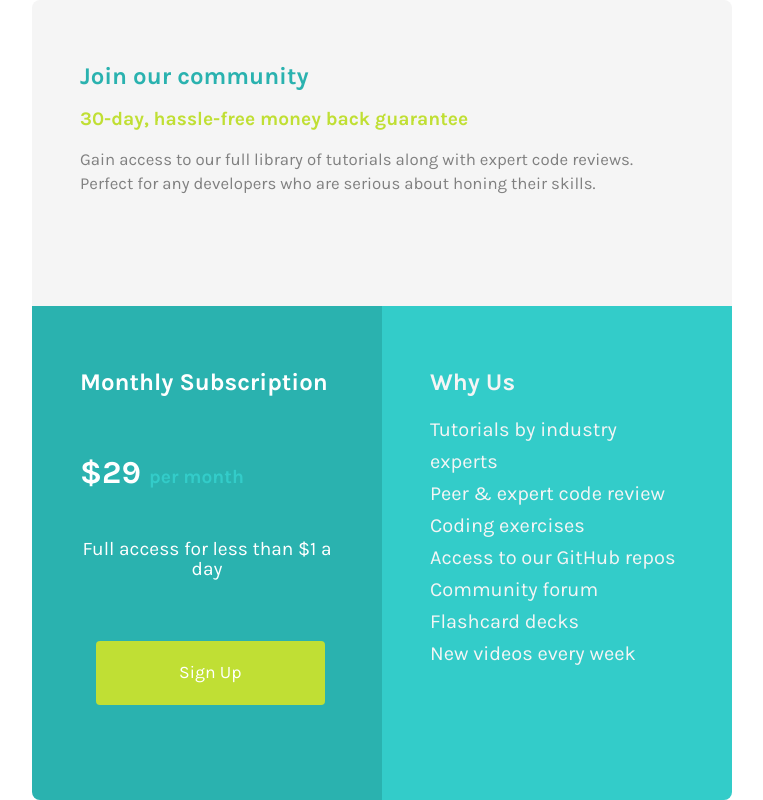
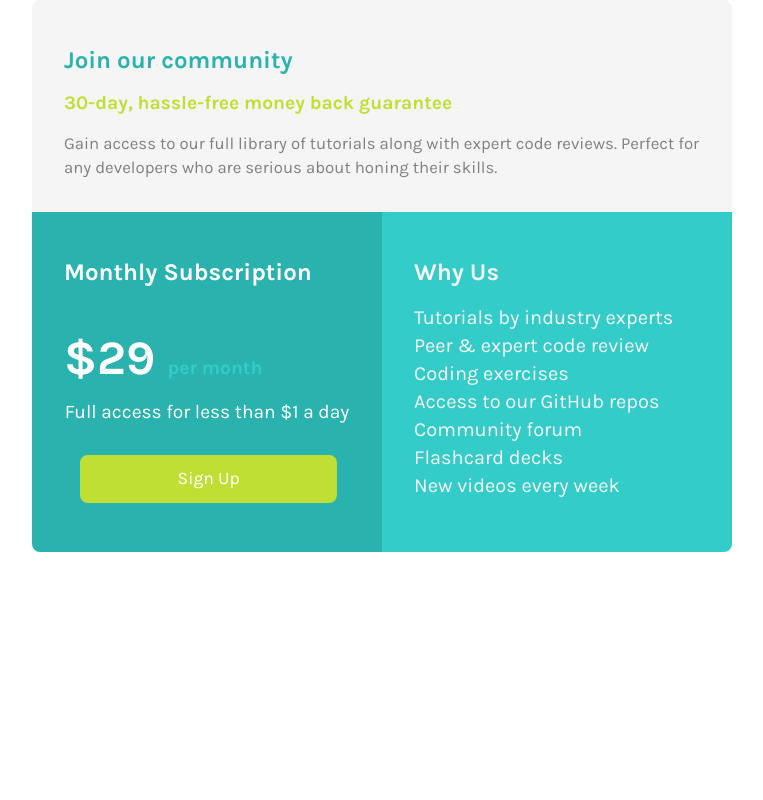
Before and after one commit to anusb412/single-price-grid-component-master, a plain HTML site: page index.html in a window 1280 px wide. Shown: the whole page, without its empty margins (258-1021 px from the left). Drawn offline with Linux system fonts and the light colour scheme.

Commit message:
8/13 10:12 am

```diff
--- a/index.html
+++ b/index.html
@@ -11,7 +11,8 @@
 
 </head>
 <body>
-  <div class="join section grid-col-span-2">
+  <main>
+    <div class="join section grid-col-span-2">
     <h1 class="join-title">Join our community</h1>
 
     <p class="moneyback">30-day, hassle-free money back guarantee</p>
@@ -46,6 +47,7 @@
    </div>
 
    </div>
+  </main>
 
 
 </body>
--- a/style.css
+++ b/style.css
@@ -114,7 +114,7 @@ ul {
 
 button {
     width: 90%;
-    height: 4rem;
+    height: 3rem;
     border-radius: .25rem;
     background-color: hsl(71, 73%, 54%);
     border: 0;
@@ -165,7 +165,7 @@ button {
 
 .price {
     color: white;
-    font-size: 2rem;
+    font-size: 3rem;
     font-weight: 700;
 }
 .permonth {
@@ -208,7 +208,7 @@ button {
     }
 
     .section {
-        padding: 3rem;
+        padding: 2rem;
     }
 
     .join {
@@ -226,11 +226,12 @@ button {
 
     ul {
         font-size: 1.25rem;
-        line-height: 2rem;
+        line-height: 1.75rem;
     }
 
     button {
        margin-top: 2rem;
+       border-radius: .5rem;
     }
 
 }
```
